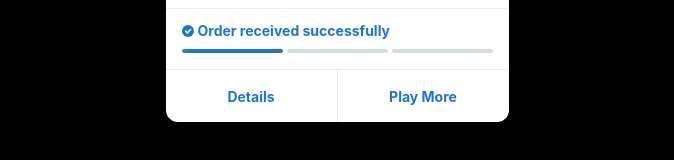
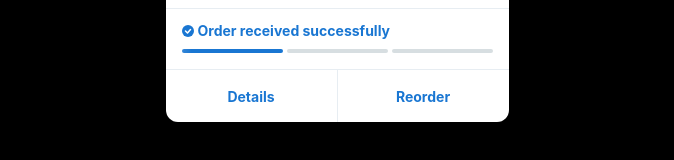
Before and after one commit to dk-drewsully/lottery-components, a React (Vite) app: page / in a window 1280 px wide. Shown: the part 350-510 px from the top of the page, without its empty margins (303-977 px from the left). Built offline with nearby package versions, Linux system fonts and the light colour scheme.

Commit message:
Fix button text to match Figma design

```diff
--- a/src/App.tsx
+++ b/src/App.tsx
@@ -57,8 +57,8 @@ function App() {
   };
 
   const handlePlayMoreClick = () => {
-    console.log('Play More clicked');
-    // Navigate to new order flow
+    console.log('Reorder clicked');
+    // Navigate to reorder flow
   };
 
   return (
--- a/src/components/OrderTrackingCard.tsx
+++ b/src/components/OrderTrackingCard.tsx
@@ -151,7 +151,7 @@ export const OrderTrackingCard: React.FC<OrderTrackingCardProps> = ({
           onClick={onPlayMoreClick}
           type="button"
         >
-          Play More
+          Reorder
         </button>
       </div>
     </div>
```
